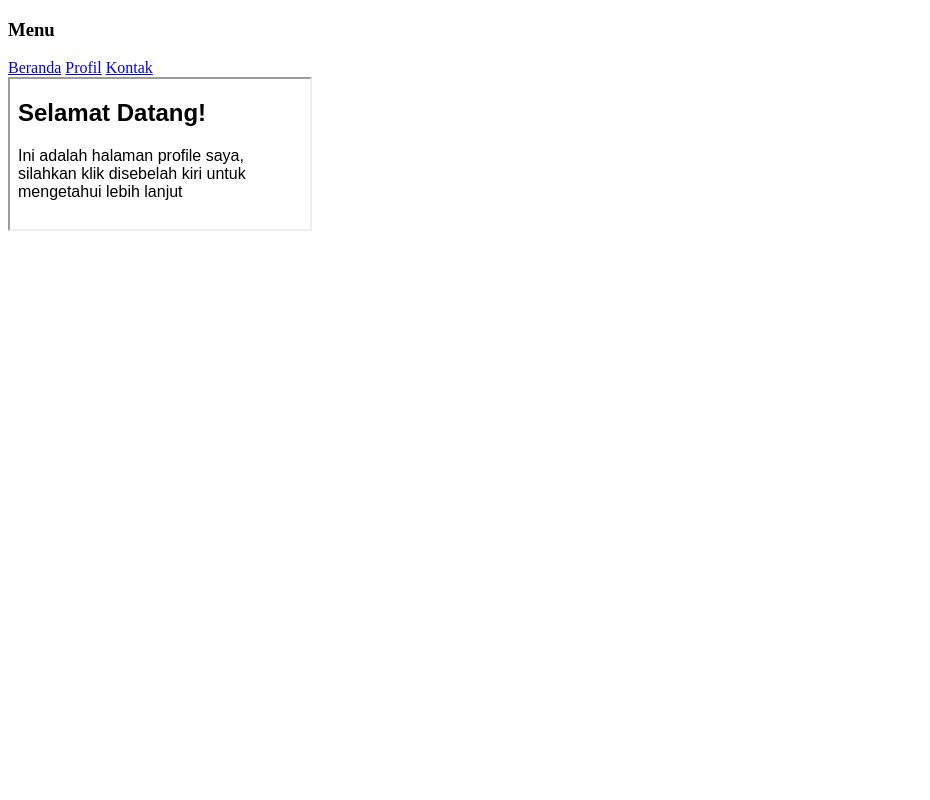
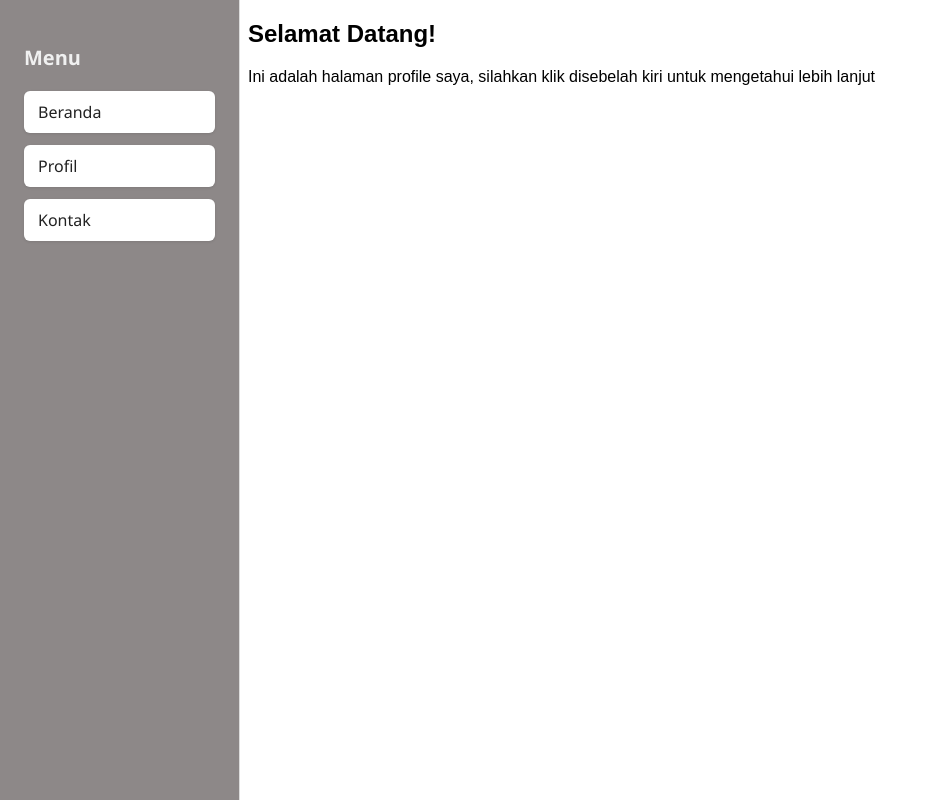
Before and after one commit to Diasmyri/P8-html5-1124160056, a plain HTML site: page index.html in a window 1280 px wide. Shown: the whole page, without its empty margins (0-930 px from the left). Drawn offline with Linux system fonts and the light colour scheme.

Commit message:
memberikan style pada index.html dan merapihkan profile.html

```diff
--- a/index.html
+++ b/index.html
@@ -4,6 +4,55 @@
   <meta charset="UTF-8">
   <meta name="viewport" content="width=device-width, initial-scale=1.0">
   <title>Pertemuan 8 HTML 5</title>
+
+  <style>
+    body {
+      margin: 0;
+      font-family: 'Segoe UI', Tahoma, sans-serif;
+      display: flex;
+      height: 100vh;
+      background-color: #f7f7f7;
+    }
+
+    nav {
+      width: 240px;
+      background-color: #8d8888;
+      padding: 24px;
+      box-sizing: border-box;
+      border-right: 1px solid #dcdcdc;
+    }
+
+    nav h3 {
+      font-size: 20px;
+      margin-bottom: 20px;
+      color: #f0f0f0;
+    }
+
+    a {
+      display: block;
+      margin-bottom: 12px;
+      padding: 10px 14px;
+      text-decoration: none;
+      color: #222;
+      background-color: #ffffff;
+      border-radius: 6px;
+      box-shadow: 0 1px 3px rgba(0, 0, 0, 0.1);
+      transition: background-color 0.2s ease, transform 0.2s ease;
+    }
+
+    a:hover {
+      background-color: #e0e0e0;
+      transform: translateX(4px);
+    }
+
+    iframe {
+      flex-grow: 1;
+      border: none;
+      height: 100vh;
+      background-color: #fff;
+    }
+  </style>
+
 </head>
 <body>
 
--- a/konten.html
+++ b/konten.html
@@ -2,8 +2,9 @@
 <html>
 <head>
   <title>Konten Awal</title>
+
 </head>
-<body style="font-family:Arial;">
+<body style="font-family:sans-serif;">
   <h2>Selamat Datang!</h2>
   <p>Ini adalah halaman profile saya, silahkan klik disebelah kiri untuk mengetahui lebih lanjut</p>
 </body>
```
Also changed, not shown: contact.html (+1 -1 lines), profile.html (+36 -21 lines).
